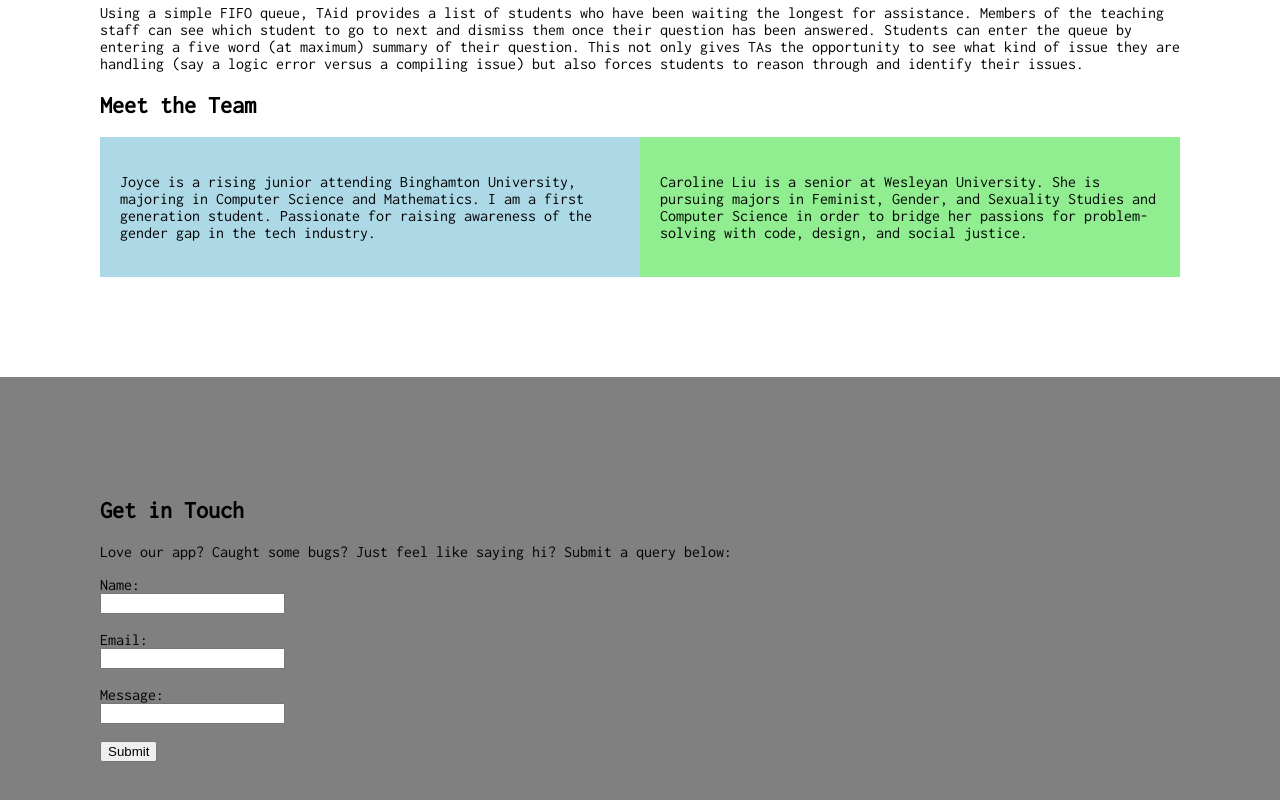
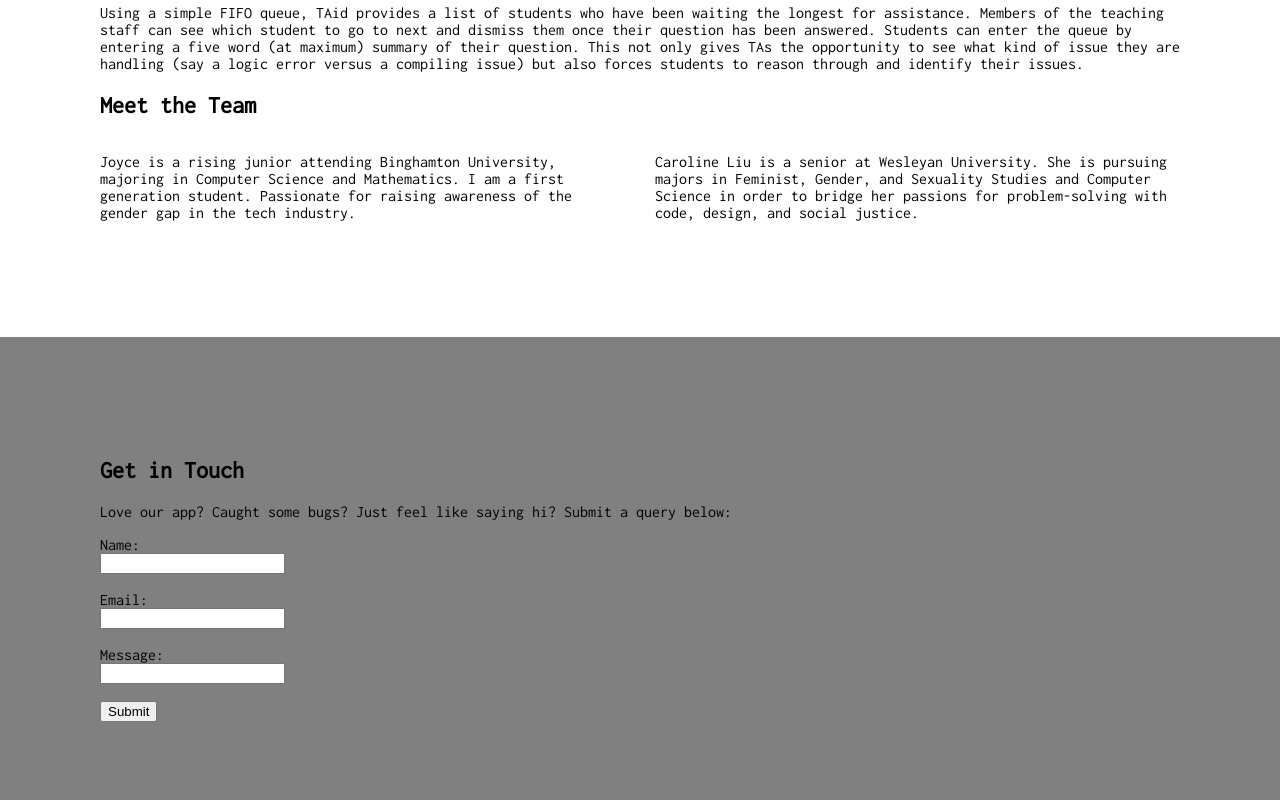
Before and after one commit to caroqliu/TAid, a plain HTML site: page index.html in a window 1280 px wide. Shown: the part 1196-1996 px from the top of the page. Drawn offline with Linux system fonts and the light colour scheme.

Commit message:
fix padding on team bios

```diff
--- a/styles.css
+++ b/styles.css
@@ -22,16 +22,14 @@ body, html {
 }
 #joyce {
   flex: .5;
-  background: lightblue;
   /* Just so it's visible */
-  padding: 20px;
+  padding-right: 15px;
 }
 #caroline {
   flex: .5;
   /* Grow to rest of container */
-  background: lightgreen;
   /* Just so it's visible */
-  padding: 20px;
+  padding-left: 15px;
 }
 
 #contact {
```
